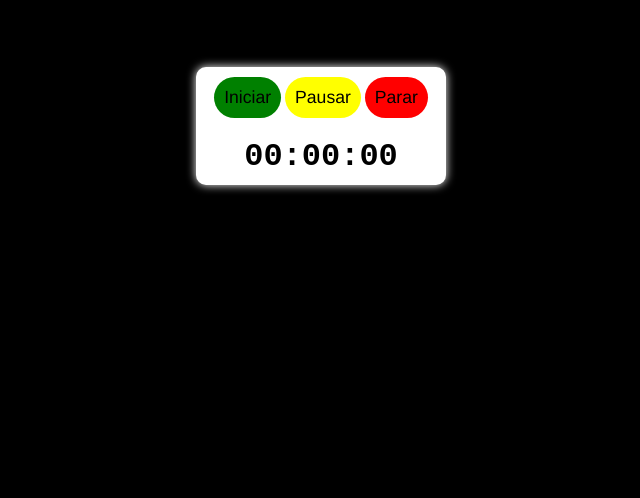
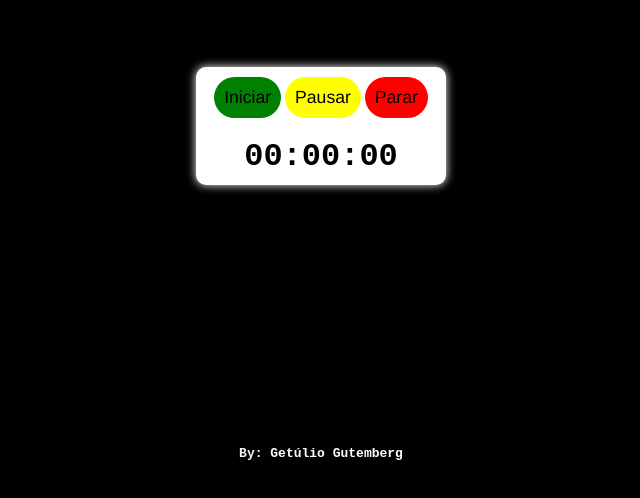
Before and after one commit to getuliogutemberg/cronometro, a plain HTML site: page index.html in a window 1280 px wide. Shown: the part 274-772 px from the top of the page, without its empty margins (319-959 px from the left). Drawn offline with Linux system fonts and the light colour scheme.

Commit message:
adiciona link para github

```diff
--- a/cronometro.css
+++ b/cronometro.css
@@ -53,3 +53,20 @@ button:hover {
 .bg-red {
   background-color: red;
 }
+
+.created{
+  color: whitesmoke;
+  position: absolute;
+  top: 90%;
+  left: 50%;
+  transform: translate(-50%);
+  font-family: monospace;
+}
+a:link {
+  color: white;
+  text-decoration: none;
+}
+a:visited {
+  color: white;
+  text-decoration: none;
+}
--- a/index.html
+++ b/index.html
@@ -14,5 +14,6 @@
     <button class="bg-red">Parar</button>
     <h1 id="counter">00:00:00</h1>
   </div>
+  <h4 class="created">By: <a href="https://github.com/getuliogutemberg" target="_blank">Getúlio Gutemberg<a></h4>
 </body>
 </html>
```
